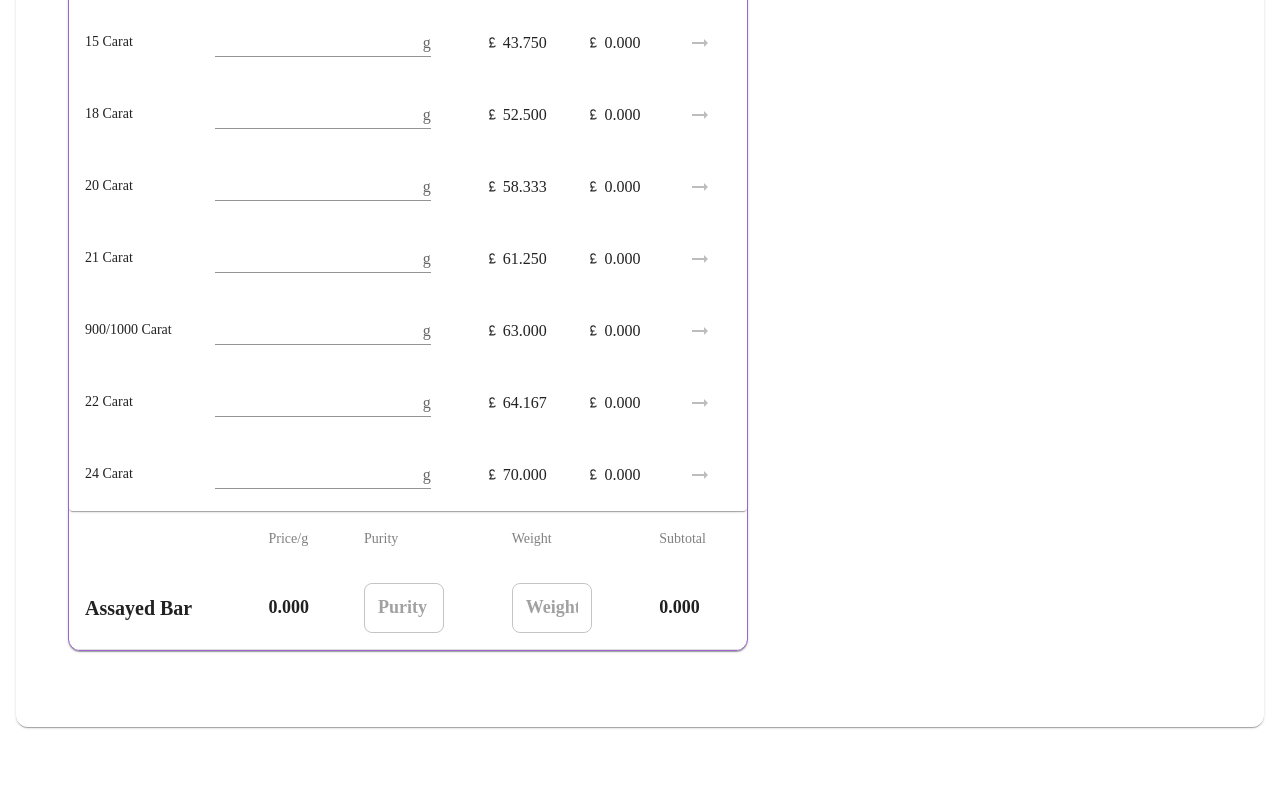
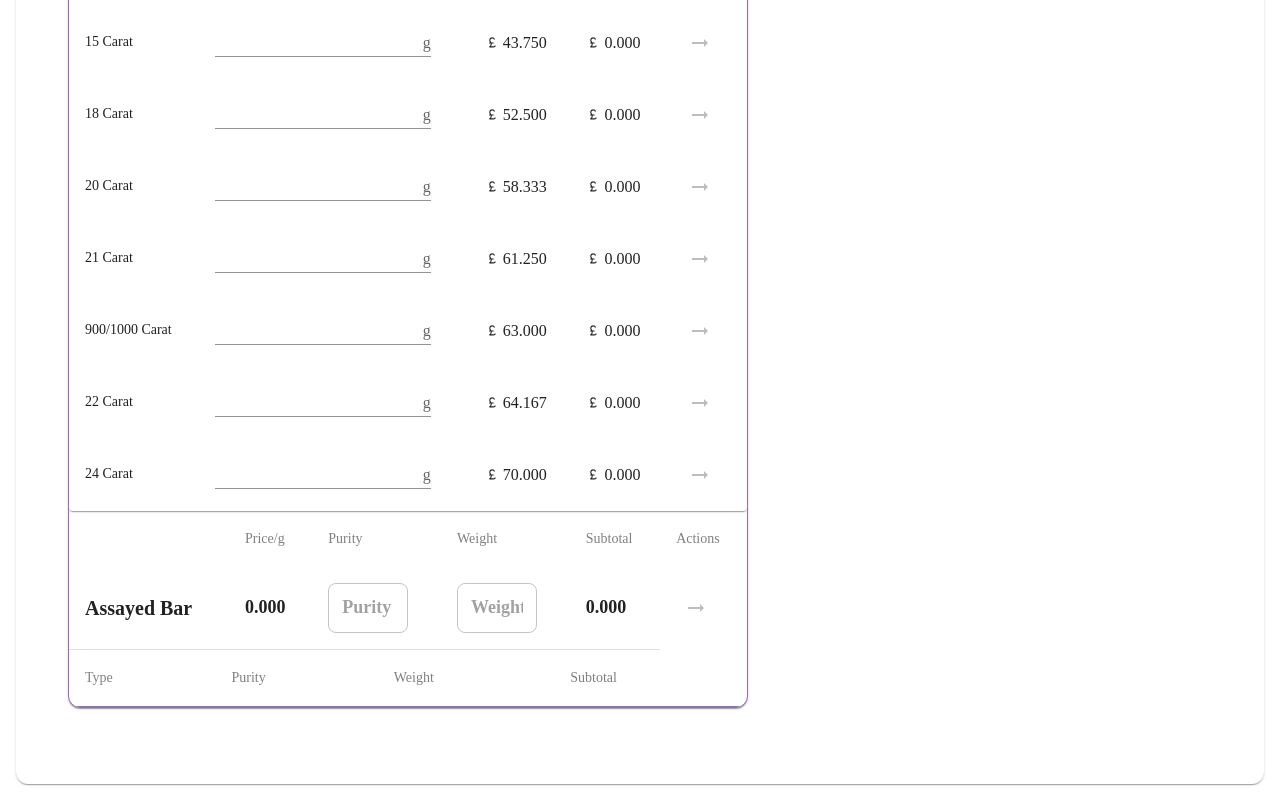
Before and after one commit to vedchoubey/ScrapMetalCalculator, a React (Create React App) app in the folder client/: page / in a window 1280 px wide. Shown: the part 645-1445 px from the top of the page. Before the commit the page ends 1388 px from the top, so only its background shows below. Built offline with nearby package versions, Linux system fonts and the light colour scheme; what @react-pdf/renderer would draw is missing.

Commit message:
created a table for assayed bar with all details to pass in summary card

```diff
--- a/client/src/components/AssayedBar.jsx
+++ b/client/src/components/AssayedBar.jsx
@@ -1,3 +1,10 @@
+
+
+
+
+
+
+
 import {
     OutlinedInput,
     Table,
@@ -7,18 +14,24 @@ import {
     TableHead,
     TableRow,
     Typography,
+    IconButton,
+    Card,
+    CardContent,
   } from "@mui/material";
-import React, { useState } from "react";
+  import { useState } from "react";
+
+  import ArrowRightAltIcon from "@mui/icons-material/ArrowRightAlt";
+  import ArrowBackIcon from "@mui/icons-material/ArrowBack";
+import { SummaryAssayed } from "./SummaryAssayed";
 
   export const AssayedBar = ({ baseRate }) => {
     const [purity, setPurity] = useState("");
     const [weight, setWeight] = useState("");
+    const [sharedAssayed, setSharedAssayed] = useState([]); // Stores shared rows
 
     const handlePurityChange = (e) => {
       let value = e.target.value;
-
-    if (/^\d{0,3}(\.\d{0,2})?$/.test(value)) {
-      if (parseFloat(value) > 100) return;
+      if (/^\d{0,3}(\.\d{0,2})?$/.test(value) && parseFloat(value) <= 100) {
         setPurity(value);
       }
     };
@@ -27,8 +40,27 @@ export const AssayedBar = ({ baseRate }) => {
       setWeight(e.target.value);
     };
 
+    const handleShareRow = () => {
       const pricePerGram = purity ? (parseFloat(purity) * baseRate) / 100 : 0;
       const subtotal = weight ? parseFloat(weight) * pricePerGram : 0;
+
+      const newRow = {
+        type: "Assayed Bar",
+        purity,
+        weight,
+        subtotal: subtotal.toFixed(3),
+      };
+
+      setSharedAssayed([newRow]); // Stores the row in summary
+    };
+
+    const handleUnshareRow = () => {
+      setSharedAssayed([]); // Removes row from summary
+    };
+
+    const pricePerGram = purity ? (parseFloat(purity) * baseRate) / 100 : 0;
+    const subtotal = weight ? parseFloat(weight) * pricePerGram : 0;
+    const isRowShared = sharedAssayed.length > 0;
 
     return (
       <>
@@ -48,6 +80,9 @@ export const AssayedBar = ({ baseRate }) => {
                 </TableCell>
                 <TableCell sx={{ borderBottom: "none", color: "grey" }}>
                   Subtotal
+                </TableCell>
+                <TableCell sx={{ borderBottom: "none", color: "grey" }}>
+                  Actions
                 </TableCell>
               </TableRow>
             </TableHead>
@@ -96,10 +131,28 @@ export const AssayedBar = ({ baseRate }) => {
                     {subtotal.toFixed(3)}
                   </Typography>
                 </TableCell>
+                <TableCell sx={{ borderBottom: "none" }}>
+                  {isRowShared ? (
+                    <IconButton onClick={handleUnshareRow} color="primary">
+                      <ArrowBackIcon />
+                    </IconButton>
+                  ) : (
+                    <IconButton
+                      onClick={handleShareRow}
+                      color="primary"
+                      disabled={!weight || parseFloat(weight) <= 0}
+                    >
+                      <ArrowRightAltIcon />
+                    </IconButton>
+                  )}
+                </TableCell>
               </TableRow>
             </TableBody>
           </Table>
         </Box>
+
+
+        <SummaryAssayed sharedAssayed={sharedAssayed} />
       </>
     );
   };
--- a/client/src/components/LandingPage/ScrapGold.jsx
+++ b/client/src/components/LandingPage/ScrapGold.jsx
@@ -185,6 +185,7 @@ export const ScrapGold = ({ weights, setWeights, sharedRows, setSharedRows }) =>
 
         <AssayedBar
         baseRate={baseRate}
+
         />
 
 
--- /dev/null
+++ b/client/src/components/SummaryAssayed.jsx
@@ -0,0 +1,68 @@
+import React from "react";
+import {
+  Table,
+  TableBody,
+  TableCell,
+  TableHead,
+  TableRow,
+} from "@mui/material";
+import CurrencyPoundIcon from "@mui/icons-material/CurrencyPound";
+
+export const SummaryAssayed = ({ sharedAssayed = [] }) => {
+  return (
+    <>
+      <Table>
+        <TableHead>
+          <TableRow>
+            <TableCell
+              sx={{
+                borderBottom: "none",
+                color: "grey",
+                borderBottom: "1px solid grey",
+              }}
+            >
+              Type
+            </TableCell>
+            <TableCell
+              sx={{
+                borderBottom: "none",
+                color: "grey",
+                borderBottom: "1px solid grey",
+              }}
+            >
+              Purity
+            </TableCell>
+            <TableCell
+              sx={{
+                borderBottom: "none",
+                color: "grey",
+                borderBottom: "1px solid grey",
+              }}
+            >
+              Weight
+            </TableCell>
+            <TableCell
+              sx={{
+                borderBottom: "none",
+                color: "grey",
+                borderBottom: "1px solid grey",
+              }}
+            >
+              Subtotal
+            </TableCell>
+          </TableRow>
+        </TableHead>
+        <TableBody>
+          {sharedAssayed.map((row, index) => (
+            <TableRow key={index}>
+              <TableCell>{row.type}</TableCell>
+              <TableCell>{row.purity}%</TableCell>
+              <TableCell>{row.weight}g</TableCell>
+              <TableCell><CurrencyPoundIcon sx={{fontSize:"small"}}/>{row.subtotal}</TableCell>
+            </TableRow>
+          ))}
+        </TableBody>
+      </Table>
+    </>
+  );
+};
```
Also changed, not shown: client/src/components/LandingPage/SummaryCard.jsx (+10 -0 lines). Lines whose indentation alone changed are shown as unchanged.
